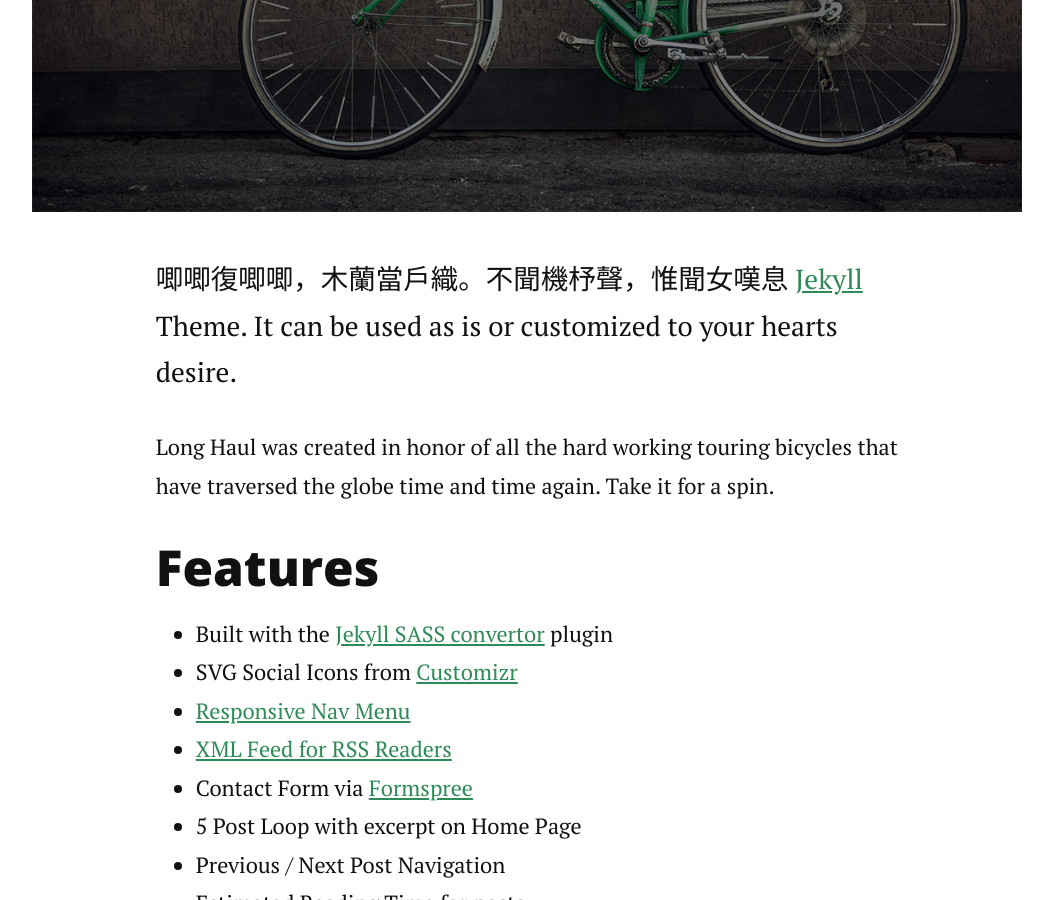
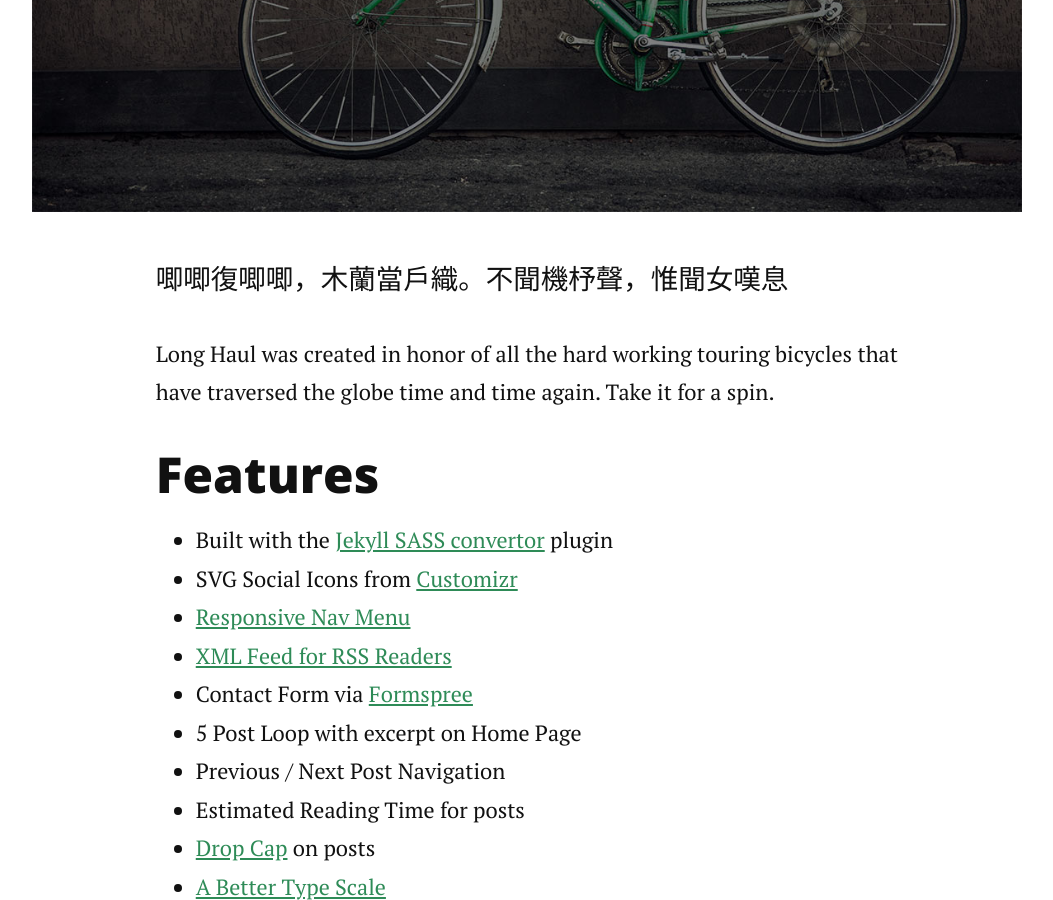
Before and after one commit to jetbomb2012/5711438, a Jekyll site: the page built from about.md, in a window 1280 px wide and 900 px high, scrolled down 945 px. Shown: the whole window, without its empty margins (113-1166 px from the left). Built offline with Jekyll 4.4.1, drawn with Linux system fonts in a browser that asks for light colours; nearby versions of some CDN libraries.

Commit message:
Update about.md

```diff
--- a/about.md
+++ b/about.md
@@ -6,7 +6,7 @@ title: 關於桃子姐姐
 <div class="post">
 	<h1 class="pageTitle">關於桃子姐姐</h1>
 	<img src="{{ '/assets/img/touring.jpg' | relative_url }}" alt="">
-	<p class="intro">唧唧復唧唧，木蘭當戶織。不聞機杼聲，惟聞女嘆息 <a href="http://jekyllrb.com">Jekyll</a> Theme. It can be used as is or customized to your hearts desire.</p>
+	<p class="intro">唧唧復唧唧，木蘭當戶織。不聞機杼聲，惟聞女嘆息 </p>
 	<p>Long Haul was created in honor of all the hard working touring bicycles that have traversed the globe time and time again. Take it for a spin.</p>
 	<h2>Features</h2>
 	<ul>
```
